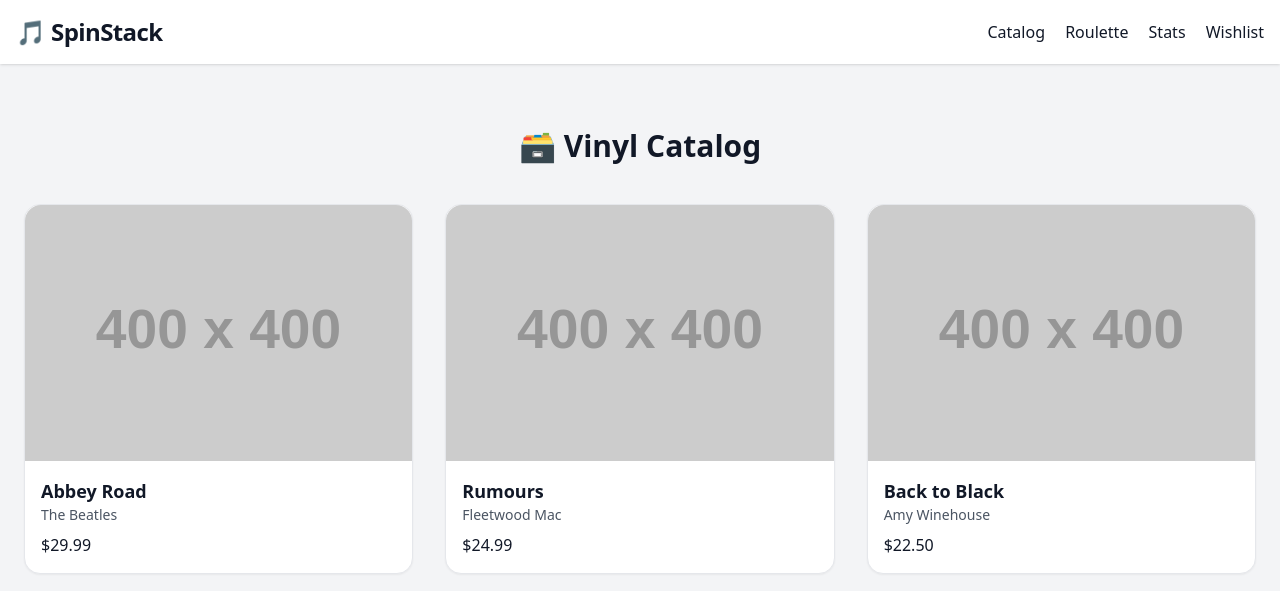
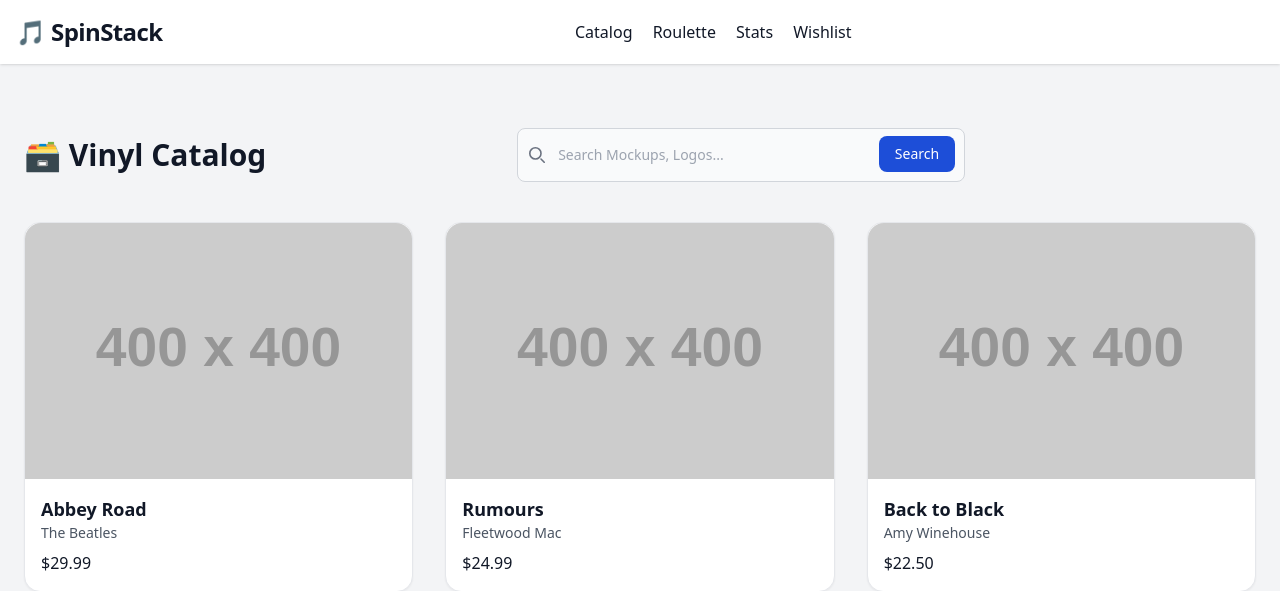
Before and after one commit to desertrambler/spin-stack, a Flask app: page /catalog in a window 1280 px wide. Shown: the top 591 px of the page. Run offline with Flask 3, Linux system fonts and the light colour scheme; grey boxes labelled with a size stand in for pictures from a placeholder-image service; some libraries are stand-ins or nearby versions.

Commit message:
modified catalog page

```diff
--- a/templates/catalog.html
+++ b/templates/catalog.html
@@ -11,19 +11,49 @@
   <!-- Header -->
   <header class="bg-white dark:bg-gray-800 shadow sticky top-0 z-50">
     <div class="max-w-7xl mx-auto px-4 py-4 flex justify-between items-center">
+      <!-- Left: Title -->
       <h1 class="text-2xl font-bold tracking-tight">🎵 SpinStack</h1>
+
+      <!-- Center: Navigation -->
       <nav class="space-x-4">
         <a href="/catalog" class="hover:underline">Catalog</a>
         <a href="#" class="hover:underline">Roulette</a>
         <a href="#" class="hover:underline">Stats</a>
         <a href="#" class="hover:underline">Wishlist</a>
       </nav>
+
+      <!-- Right: Placeholder div -->
+      <div></div>
     </div>
   </header>
 
   <!-- Vinyl Catalog -->
   <section class="max-w-7xl mx-auto px-6 py-16">
-    <h2 class="text-3xl font-bold mb-10 text-center">🗃️ Vinyl Catalog</h2>
+
+    <!-- Catalog Header Row -->
+    <div class="flex justify-between items-center mb-10 gap-6 flex-wrap">
+      <!-- Title -->
+      <h2 class="text-3xl font-bold whitespace-nowrap">🗃️ Vinyl Catalog</h2>
+
+      <!-- Search Form -->
+      <form class="flex-1 min-w-[200px] max-w-md">
+        <label for="default-search" class="sr-only">Search</label>
+        <div class="relative">
+          <div class="absolute inset-y-0 start-0 flex items-center ps-3 pointer-events-none">
+            <svg class="w-4 h-4 text-gray-500 dark:text-gray-400" aria-hidden="true" xmlns="http://www.w3.org/2000/svg" fill="none" viewBox="0 0 20 20">
+              <path stroke="currentColor" stroke-linecap="round" stroke-linejoin="round" stroke-width="2" d="m19 19-4-4m0-7A7 7 0 1 1 1 8a7 7 0 0 1 14 0Z"/>
+            </svg>
+          </div>
+          <input type="search" id="default-search" class="block w-full p-4 ps-10 text-sm text-gray-900 border border-gray-300 rounded-lg bg-gray-50 focus:ring-blue-500 focus:border-blue-500 dark:bg-gray-700 dark:border-gray-600 dark:placeholder-gray-400 dark:text-white dark:focus:ring-blue-500 dark:focus:border-blue-500" placeholder="Search Mockups, Logos..." required />
+          <button type="submit" class="text-white absolute end-2.5 bottom-2.5 bg-blue-700 hover:bg-blue-800 focus:ring-4 focus:outline-none focus:ring-blue-300 font-medium rounded-lg text-sm px-4 py-2 dark:bg-blue-600 dark:hover:bg-blue-700 dark:focus:ring-blue-800">Search</button>
+        </div>
+      </form>
+
+      <!-- Placeholder -->
+      <div class="w-10 h-10"></div>
+    </div>
+
+    <!-- Vinyl Grid -->
     <div class="grid grid-cols-1 sm:grid-cols-2 md:grid-cols-3 gap-8">
 
       <!-- Vinyl Card -->
```
